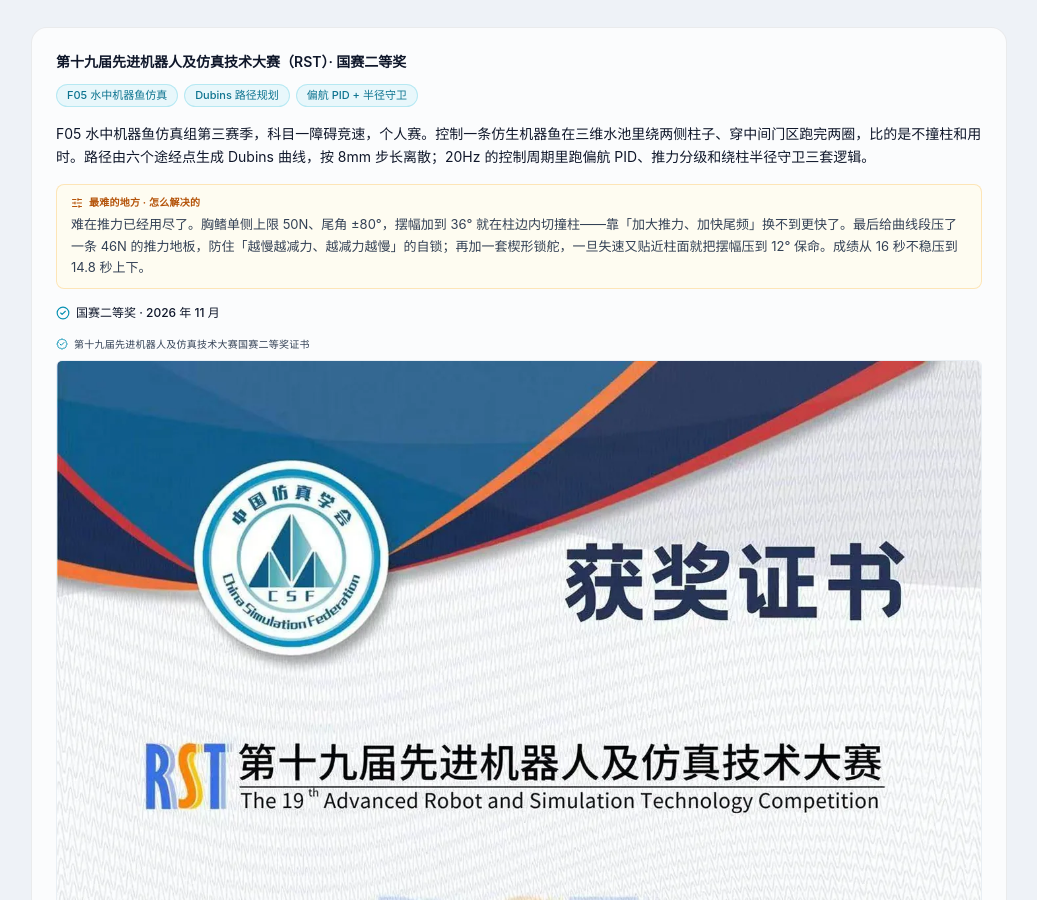
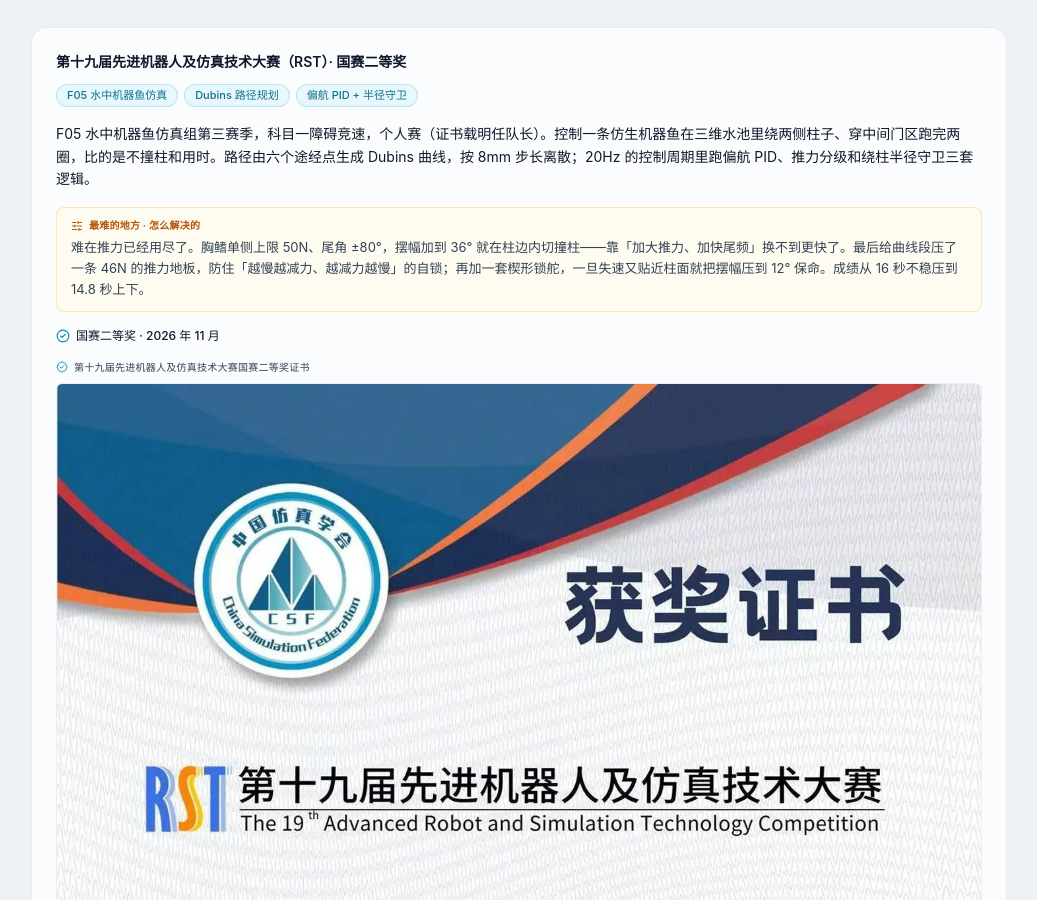
Before and after one commit to yhm-123456/yanghuiming, a plain HTML site: page index.html in a window 1280 px wide. Shown: the part 1900-2800 px from the top of the page, without its empty margins (121-1158 px from the left). Drawn offline with Linux system fonts and the light colour scheme.

Commit message:
update site assets 2026-11-23 19:06

```diff
--- a/index.html
+++ b/index.html
@@ -503,7 +503,7 @@
                 items: [{
                     title: '第十九届先进机器人及仿真技术大赛（RST）· 国赛二等奖',
                     stack: ['F05 水中机器鱼仿真', 'Dubins 路径规划', '偏航 PID + 半径守卫'],
-                    desc: 'F05 水中机器鱼仿真组第三赛季，科目一障碍竞速，个人赛。控制一条仿生机器鱼在三维水池里绕两侧柱子、穿中间门区跑完两圈，比的是不撞柱和用时。路径由六个途经点生成 Dubins 曲线，按 8mm 步长离散；20Hz 的控制周期里跑偏航 PID、推力分级和绕柱半径守卫三套逻辑。',
+                    desc: 'F05 水中机器鱼仿真组第三赛季，科目一障碍竞速，个人赛（证书载明任队长）。控制一条仿生机器鱼在三维水池里绕两侧柱子、穿中间门区跑完两圈，比的是不撞柱和用时。路径由六个途经点生成 Dubins 曲线，按 8mm 步长离散；20Hz 的控制周期里跑偏航 PID、推力分级和绕柱半径守卫三套逻辑。',
                     challenge: '难在推力已经用尽了。胸鳍单侧上限 50N、尾角 ±80°，摆幅加到 36° 就在柱边内切撞柱——靠「加大推力、加快尾频」换不到更快了。最后给曲线段压了一条 46N 的推力地板，防住「越慢越减力、越减力越慢」的自锁；再加一套楔形锁舵，一旦失速又贴近柱面就把摆幅压到 12° 保命。成绩从 16 秒不稳压到 14.8 秒上下。',
                     result: '国赛二等奖 · 2026 年 11 月',
                     cert: 'cert_rst.webp', certType: 'image', certW: 1400, certH: 1980, certName: '第十九届先进机器人及仿真技术大赛国赛二等奖证书'
@@ -533,7 +533,7 @@
                 items: [{
                     title: '第十九届先进机器人及仿真技术大赛（RST）· 水中机器鱼障碍竞速程序',
                     stack: ['Python 1425 行', 'Dubins 路径规划', '偏航 PID + 半径守卫', 'JSONL 复盘'],
-                    desc: 'F05 水中机器鱼仿真组第三赛季，科目一障碍竞速，个人赛。控制一条仿生机器鱼在三维水池（3000×2000×1500mm）里绕左右两侧柱子、穿中间门区跑完两圈。路径由六个途经点生成 RRLRLL 六段式 Dubins 曲线，按 8mm 弧长离散；20Hz 控制周期里同时跑路径跟踪、偏航 PID、推力分级、绕柱半径守卫和深度控制五套逻辑。',
+                    desc: 'F05 水中机器鱼仿真组第三赛季，科目一障碍竞速，个人赛（证书载明任队长）。控制一条仿生机器鱼在三维水池（3000×2000×1500mm）里绕左右两侧柱子、穿中间门区跑完两圈。路径由六个途经点生成 RRLRLL 六段式 Dubins 曲线，按 8mm 弧长离散；20Hz 控制周期里同时跑路径跟踪、偏航 PID、推力分级、绕柱半径守卫和深度控制五套逻辑。',
                     challenge: '推力已经用尽了。胸鳍单侧上限 50N、尾角 ±80°，摆幅加到 36° 就在柱边内切撞柱——靠「加大推力、加快尾频」换不到更快，只能改结构。做了三件事：给曲线段压一条 46N 推力地板，防住「越慢越减力、越减力越慢」的自锁；加一套楔形锁舵，失速且贴近柱面时把摆幅压到 12° 保命；把每帧的输入输出全写进 JSONL 日志，靠复盘定位到底是哪一帧开始偏的。成绩从 16 秒不稳压到 14.8 秒上下，最好一次 14.62 秒。',
                     result: '国赛二等奖 · 单次最好 14.62s，稳定在 14.8~14.9s',
                     cert: 'cert_rst.webp', certType: 'image', certW: 1400, certH: 1980, certName: '第十九届先进机器人及仿真技术大赛国赛二等奖证书'
```
